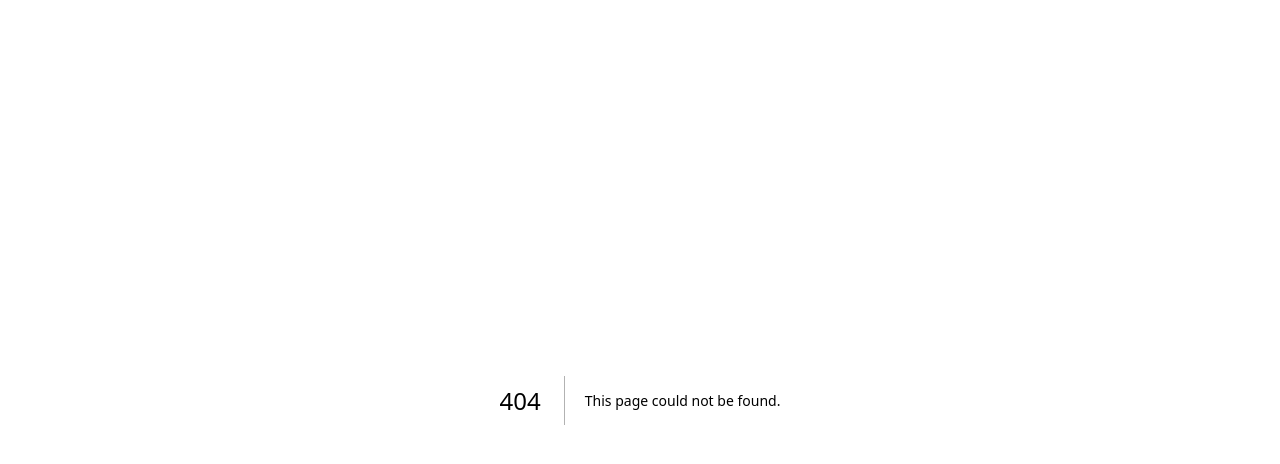
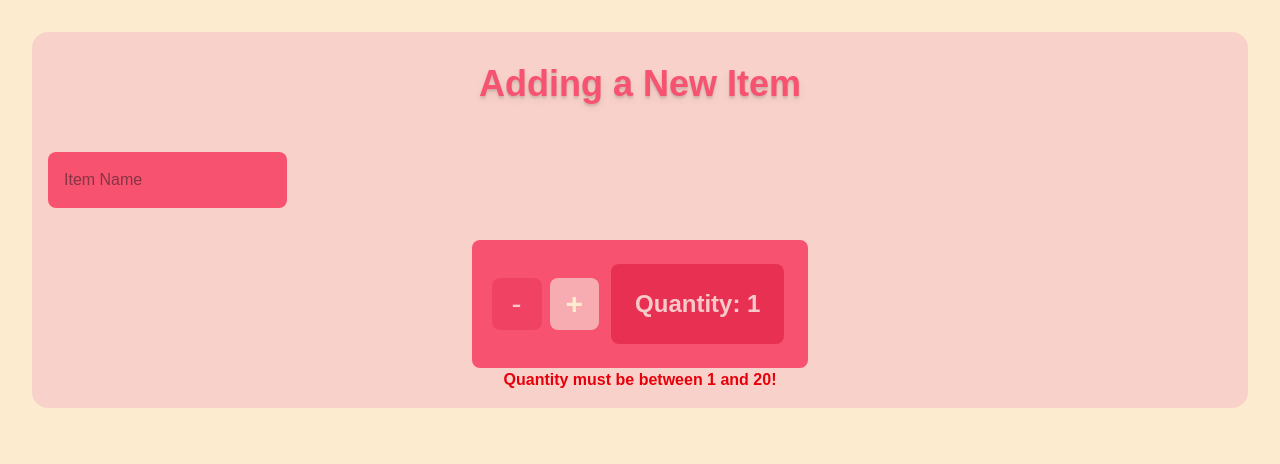
Before and after one commit to EstefanoCampana/cprg306-assignments, a Next.js app: page /week-5 in a window 1280 px wide. Before the commit this address had no page. Shown: the top 464 px of the page. Built offline with nearby package versions, Linux system fonts and the light colour scheme.

Commit message:
Implements Week 5 page

```diff
--- a/app/page.js
+++ b/app/page.js
@@ -33,6 +33,11 @@ export default function Home(){
             Week 4 Assignment
           </button>
         </li>
+        <li>
+          <button className={buttonLinkStyle2} onClick={() => navigateTo("./week-5")}>
+            Week 5 Assignment
+          </button>
+        </li>
       </ul>
       </div>
     </main>
--- /dev/null
+++ b/app/week-5/newItem.js
@@ -0,0 +1,76 @@
+"use client"
+
+import {useState} from "react";
+
+export default function NewItem(){
+
+    const [name, setName] = useState("");
+    const [quantity, setQuantity] = useState(0);
+    const [category, setCategory] = useState("produce");
+    let buttonStyle1 = "py-2 px-4 m-1 bg-[#F7CAC9]/75 rounded-lg hover:scale-105 transition-transform text-[#FDEBD0] hover:text-amber-50 text-3xl font-semibold cursor-pointer";
+    let buttonStyle2 = "py-2 px-5 m-1 bg-[#DC143C] rounded-lg hover:scale-105 transition-transform text-[#F7CAC9] hover:text-amber-50 text-3xl font-semibold cursor-pointer";
+    let alertText = "Quantity must be between 1 and 20!";
+    let invisible = "invisible";
+
+    if (quantity < 1){
+        setQuantity(1);
+    }
+
+    const nameFormHandler = (event) =>
+    {
+        setName(event.target.value);
+    }
+
+    const increment = () => {
+        if(quantity >= 20){
+            setQuantity(20);
+            return;
+        }
+        else{
+            setQuantity(quantity + 1);
+        }
+
+    }
+
+    const decrement = () => {
+        if(quantity <= 1){
+            setQuantity(1);
+            return;
+        }
+        else{
+            setQuantity(quantity - 1);
+        }
+
+    }
+
+    if (quantity <= 1){
+        buttonStyle2 = "py-2 px-5 m-1 hover:scale-105 transition-transform bg-[#DC143C]/25 rounded-lg text-[#F7CAC9] text-3xl";
+        invisible = "visible text-red-600 font-bold";
+    }
+    if (quantity >= 20){
+        buttonStyle1 = "py-2 px-4 m-1 hover:scale-105 transition-transform bg-[#F7CAC9]/25 rounded-lg text-[#FDEBD0] text-3xl";
+        invisible = "visible text-red-600 font-bold";
+    }
+
+    return(
+        <form className="flex justify-center m-4 w-auto h-auto bg-[#F7CAC9]/75 rounded-2xl flex-col">
+            <h1 className="p-4 m-4 text-4xl text-[#F75270] font-bold text-center text-shadow-lg/8">Adding a New Item</h1>
+            <div className="p-4">
+                <input className="p-4 max-w-lg bg-[#F75270] border-[#DC143C] rounded-lg" onChange={nameFormHandler} value={name} placeholder="Item Name" requiered></input>
+            </div>
+            <div className="p-4 flex justify-center items-center flex-col">
+                <div className="max-w-lg rounded-lg bg-[#F75270] flex justify-center items-center p-4">
+                    <button onClick={decrement} className={buttonStyle2} type="button">
+                        -
+                    </button>
+                    <button onClick={increment} className={buttonStyle1} type="button">
+                        +
+                    </button>
+                    <label className="text-[#F7CAC9] text-2xl h-auto w-auto rounded-lg bg-[#DC143C]/55 text-center font-semibold p-6 m-2">Quantity: {quantity}</label>
+                </div>
+                <p className={invisible}>{alertText}</p>
+            </div>
+        </form>
+
+    )
+}
--- /dev/null
+++ b/app/week-5/page.js
@@ -0,0 +1,13 @@
+"use client";
+
+import { useState } from "react";
+import NewItem from "./newItem";
+
+export default function CounterPage(){
+
+    return(
+        <main className="p-4">
+            <NewItem />
+        </main>
+    )
+}
```
